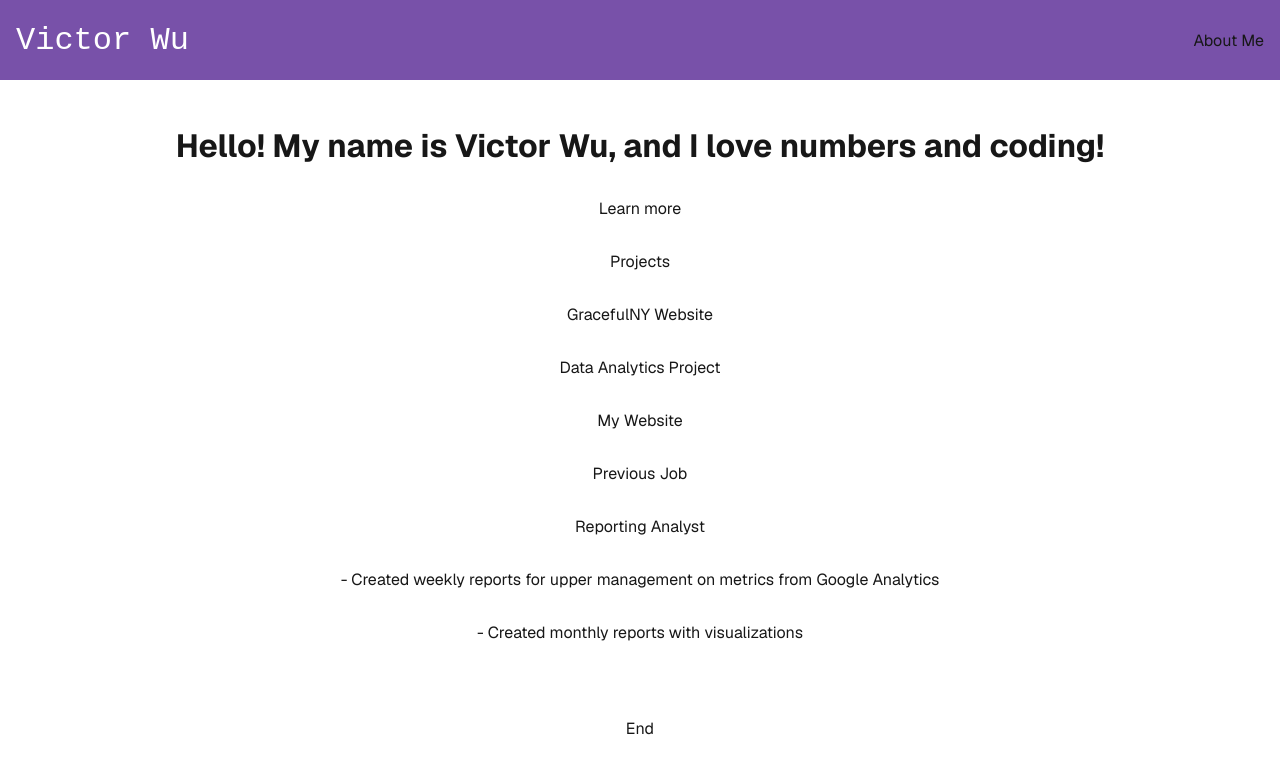
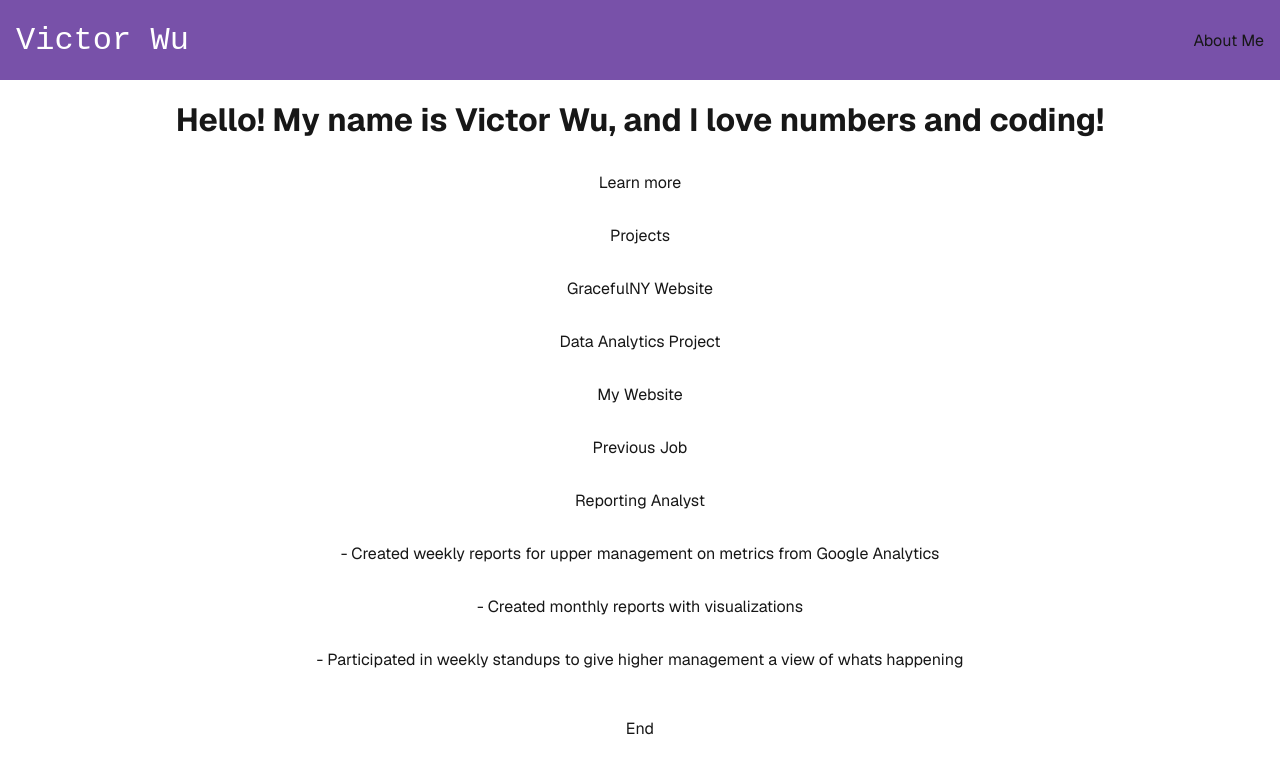
Before and after one commit to milo-sc/my-website, a Next.js app: page / in a window 1280 px wide. Shown: the top 774 px of the page. Built offline with nearby package versions, Linux system fonts and the light colour scheme.

Commit message:
bee doo bee boop

```diff
--- a/src/app/page.tsx
+++ b/src/app/page.tsx
@@ -24,6 +24,7 @@ export default function Home() {
         <span> Reporting Analyst </span>
         <span> - Created weekly reports for upper management on metrics from Google Analytics </span>
         <span> - Created monthly reports with visualizations </span>
+        <span> - Participated in weekly standups to give higher management a view of whats happening </span>
       </main>
 
       <Footer />
```
